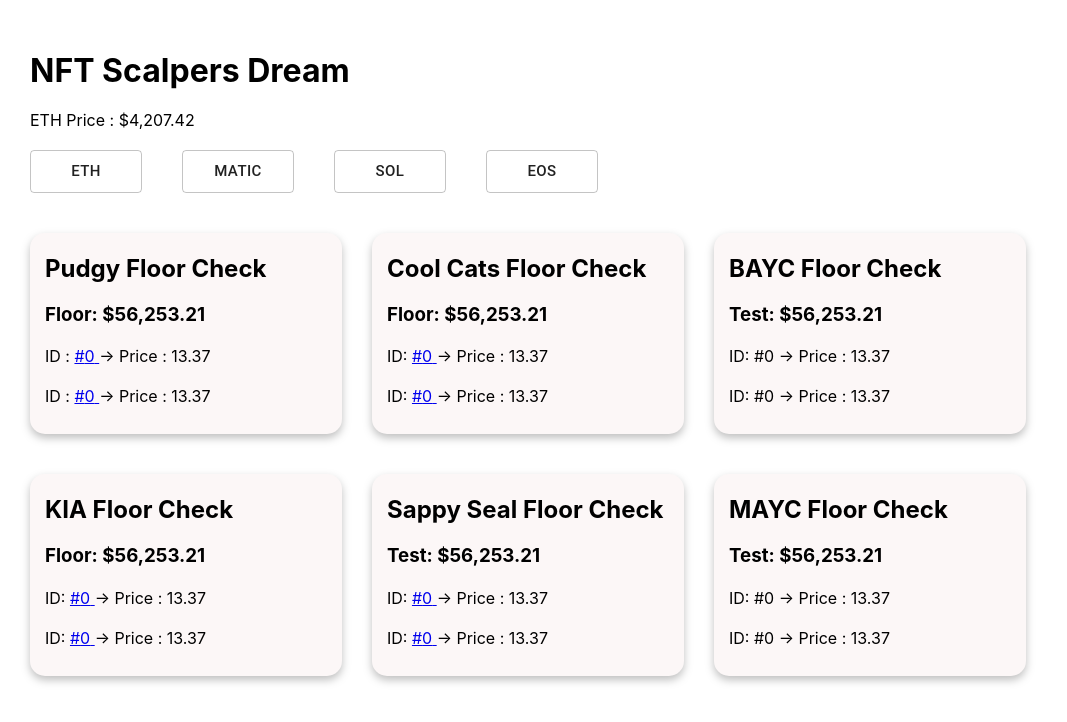
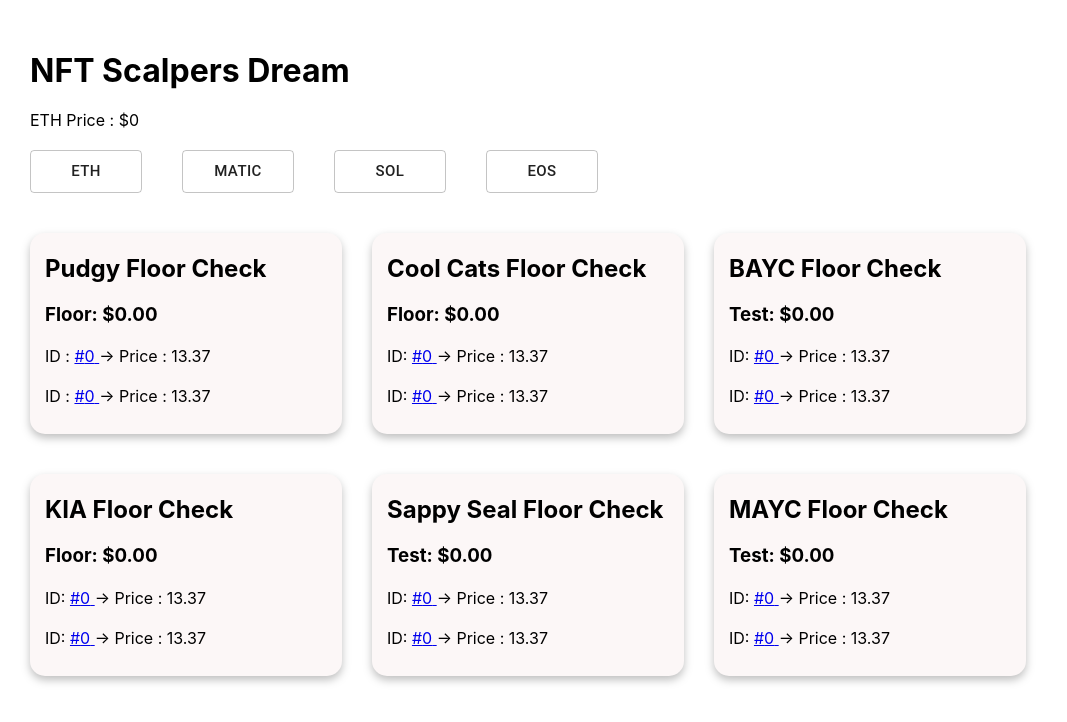
Before and after one commit to Klongrich/nft-scaplers-dream, a React (Create React App) app: page / in a window 1280 px wide. Shown: the top 722 px of the page, without its empty margins (0-1067 px from the left). Built offline with nearby package versions, Linux system fonts and the light colour scheme; no server answers.

Commit message:
adding eth price and BAYC & MAYC links

```diff
--- a/src/App.js
+++ b/src/App.js
@@ -26,7 +26,6 @@
 ];
 
 const max_list = 8;
-const ETH_PRICE = 4207.42
 
 const FloorRow = Styled.div`
   width: 342px;
@@ -56,6 +55,8 @@
 
 function App() {
 
+  const [ethPrice, setETHprice] = useState(0.00);
+
   const [pudgyPrice, setPudgyPrice] = useState(place_holder);
   const [coolCatsPrice, setCoolCatsPrice] = useState(place_holder);
   const [KIAPrice, setKIAPrice] = useState(place_holder);
@@ -64,7 +65,15 @@
   const [MAYCPrice, setMAYCprice] = useState(place_holder);
 
   function getFloorPrice(floor_value) {
-    return ((floor_value * ETH_PRICE).toFixed(2).toString().replace(/\B(?=(\d{3})+(?!\d))/g, ","));
+    return ((floor_value * ethPrice).toFixed(2).toString().replace(/\B(?=(\d{3})+(?!\d))/g, ","));
+  }
+
+  async function getETHPrice() {
+    fetch("https://api.coingecko.com/api/v3/simple/price?ids=ethereum&vs_currencies=usd")
+      .then(res => res.json())
+      .then(data => {
+        setETHprice(data.ethereum.usd);
+      })
   }
 
   useEffect(() => {
@@ -97,6 +106,7 @@
           setDataPrice([...price_data].sort((b, a) => b.price - a.price));
         });
     }
+    getETHPrice();
     getInfo(pudgy_url, setPudgyPrice);
     getInfo(KIA_url, setKIAPrice);
     getInfo(cool_cats_url, setCoolCatsPrice);
@@ -110,7 +120,7 @@
       <div Style="padding: 30px;">
         <div>
           <h1 Style="margin-bottom: 20px;"> NFT Scalpers Dream</h1>
-          <p Style="margin-bottom: 20px;"> ETH Price : $4,207.42</p>
+          <p Style="margin-bottom: 20px;"> ETH Price : ${ethPrice.toString().replace(/\B(?=(\d{3})+(?!\d))/g, ",")} </p>
 
           <Button style={{ minWidth: '112px' }} mr={5} size="large" variant="outlined"> ETH </Button>
           <Button style={{ minWidth: '112px' }} mr={5} size="large" variant="outlined"> MATIC </Button>
@@ -177,7 +187,7 @@
               <h3> Test: ${getFloorPrice(data.price)} </h3>
             ))}
             {BAYCPrice.slice(0, max_list).map((data) => (
-              <p> ID: #{data.id} -> Price : {data.price}</p>
+              <p> ID: <a href={"https://opensea.io/assets/0xbc4ca0eda7647a8ab7c2061c2e118a18a936f13d/" + data.id} > #{data.id} </a> -> Price : {data.price}</p>
             ))}
           </FloorBox>
 
@@ -187,7 +197,7 @@
               <h3> Test: ${getFloorPrice(data.price)} </h3>
             ))}
             {MAYCPrice.slice(0, max_list).map((data) => (
-              <p> ID: #{data.id} -> Price : {data.price}</p>
+              <p> ID: <a href={"https://opensea.io/assets/0x60e4d786628fea6478f785a6d7e704777c86a7c6/" + data.id} > #{data.id} </a> -> Price : {data.price}</p>
             ))}
           </FloorBox>
         </FloorRow>
```
